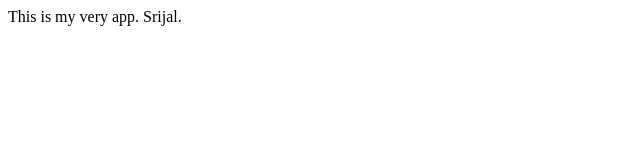
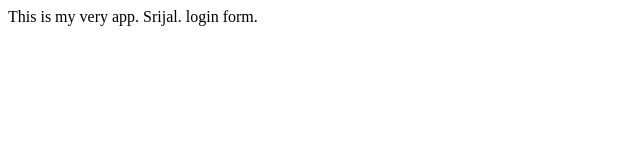
Before and after one commit to s1Zu/srijal, a plain HTML site: page index.html in a window 1280 px wide. Shown: the full height of the page, 0-640 px from the left. Drawn offline with Linux system fonts and the light colour scheme.

Commit message:
added login part

```diff
--- a/app.js
+++ b/app.js
@@ -1 +1 @@
-console.log('hello')
+console.log('hello');
--- a/index.html
+++ b/index.html
@@ -5,6 +5,7 @@ My App
 </title>
 <body>
 This is my very app. Srijal.
+login form.
 </body>
 </head>
 </html>
```
Also changed, not shown: login.html (added).
